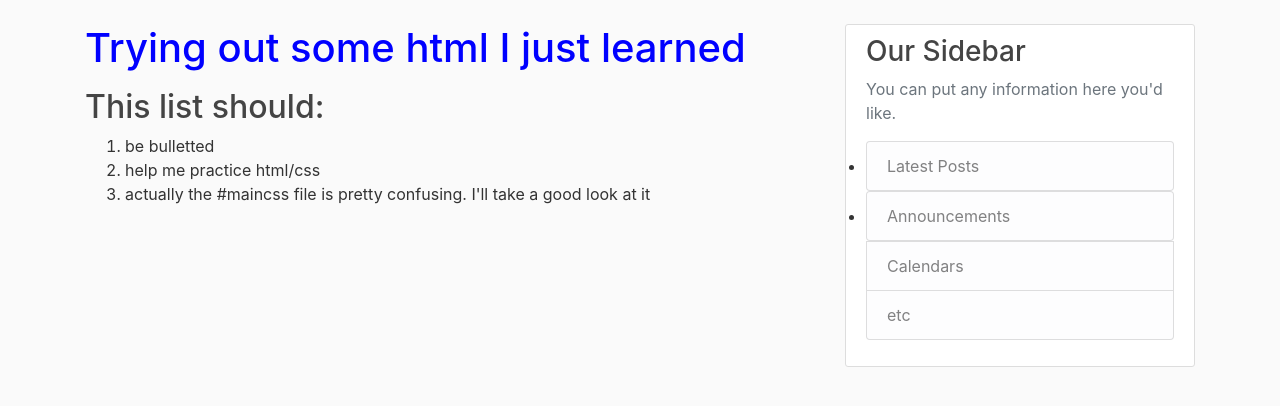
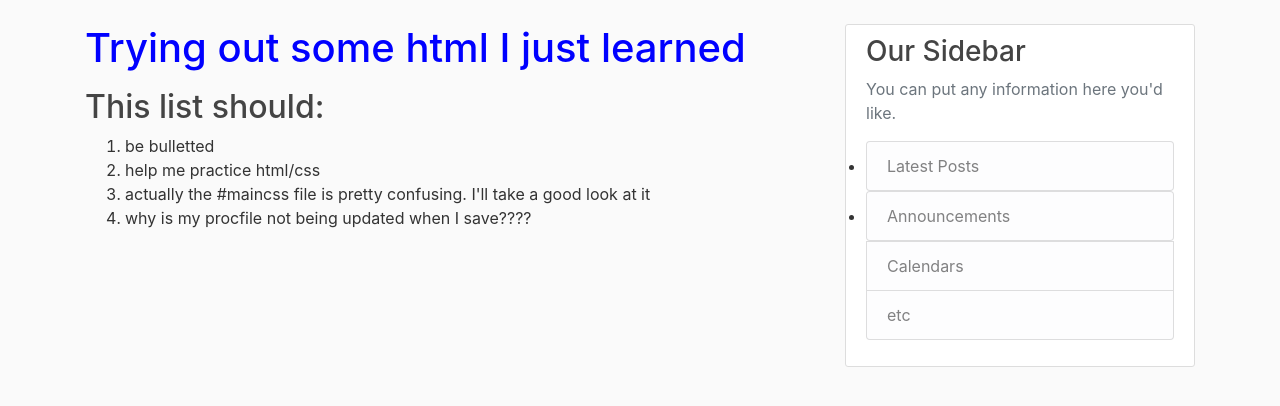
Before and after one commit to dwfinley/django-project, a Django app: page /post/latest/ in a window 1280 px wide. Shown: the part 56-462 px from the top of the page. Run offline with Django 3.2, Linux system fonts and the light colour scheme; some libraries are stand-ins or nearby versions.

Commit message:
Added Procfile

```diff
--- a/blog/Templates/blog/latest_post.html
+++ b/blog/Templates/blog/latest_post.html
@@ -6,5 +6,6 @@
        <li>be bulletted</li>
        <li>help me practice html/css</li>
        <li>actually the #maincss file is pretty confusing. I'll take a good look at it</li>
+       <li>why is my procfile not being updated when I save????</li>
    </ol>
 {% endblock content %}
```
Also changed, not shown: 2 other files.
